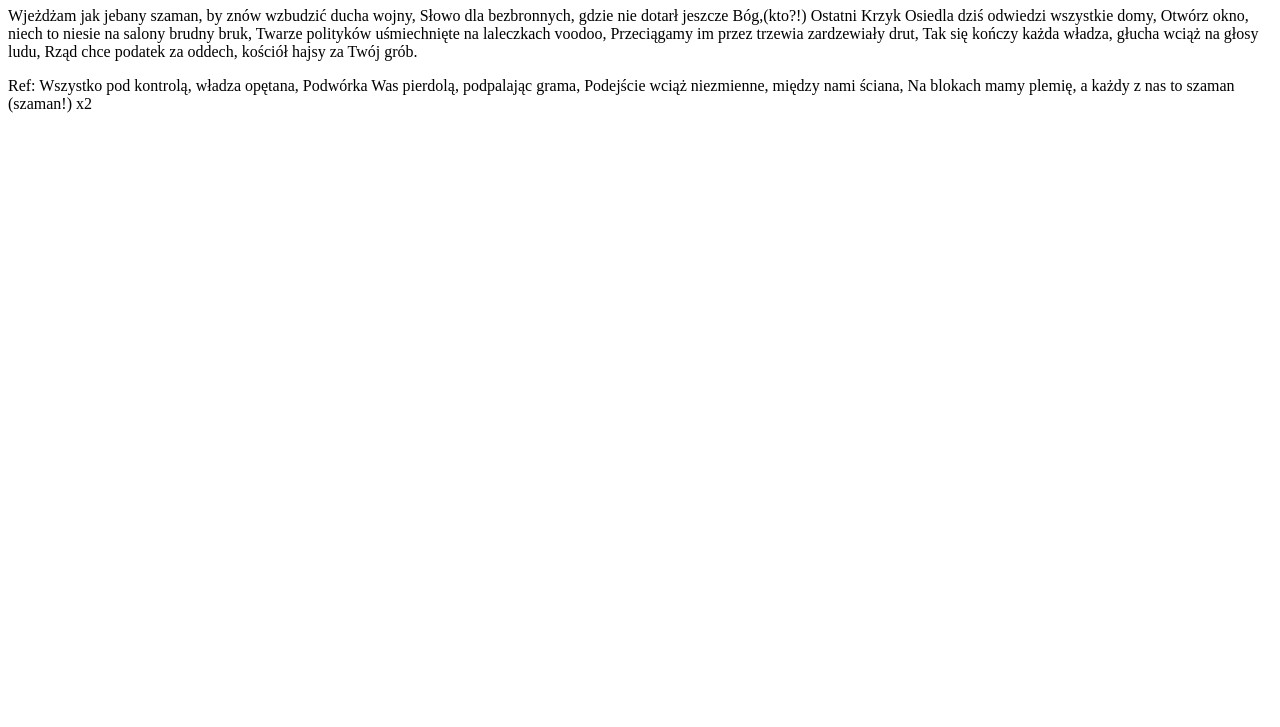
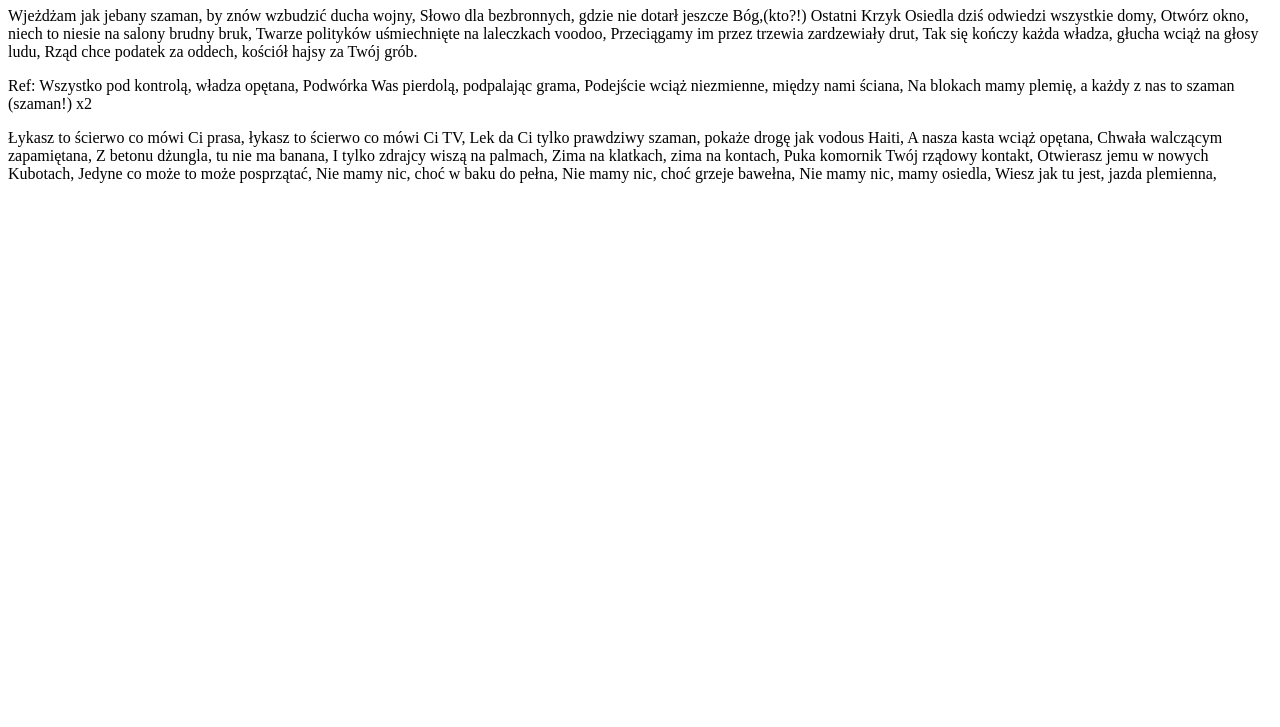
Before and after one commit to mathew43/song, a plain HTML site: page index.html in a window 1280 px wide. Shown: the part 73-800 px from the top of the page. Drawn offline with Linux system fonts and the light colour scheme.

Commit message:
Add third part of song

```diff
--- a/index.html
+++ b/index.html
@@ -19,5 +19,19 @@
 	Podwórka Was pierdolą, podpalając grama,
 	Podejście wciąż niezmienne, między nami ściana,
 	Na blokach mamy plemię, a każdy z nas to szaman (szaman!) x2</p>
+	<p>Łykasz to ścierwo co mówi Ci prasa, łykasz to ścierwo co mówi Ci TV,
+	Lek da Ci tylko prawdziwy szaman, pokaże drogę jak vodous Haiti,
+	A nasza kasta wciąż opętana,
+	Chwała walczącym zapamiętana,
+	Z betonu dżungla, tu nie ma banana,
+	I tylko zdrajcy wiszą na palmach,
+	Zima na klatkach, zima na kontach,
+	Puka komornik Twój rządowy kontakt,
+	Otwierasz jemu w nowych Kubotach,
+	Jedyne co może to może posprzątać,
+	Nie mamy nic, choć w baku do pełna,
+	Nie mamy nic, choć grzeje bawełna,
+	Nie mamy nic, mamy osiedla,
+	Wiesz jak tu jest, jazda plemienna,</p>
   </body>
 </html>
```
